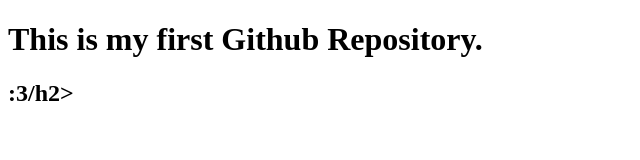
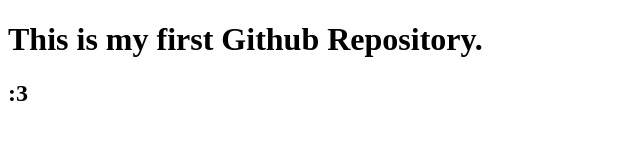
Before and after one commit to Cheyannp/seniorTest, a plain HTML site: page index.html in a window 1280 px wide. Shown: the full height of the page, 0-640 px from the left. Drawn offline with Linux system fonts and the light colour scheme.

Commit message:
Fixed a tag

```diff
--- a/index.html
+++ b/index.html
@@ -5,7 +5,7 @@
     </head>
     <body>
       <h1>This is my first Github Repository.</h1>
-      <h2>:3/h2>
+      <h2>:3</h2>
 
 
     </body>
```
